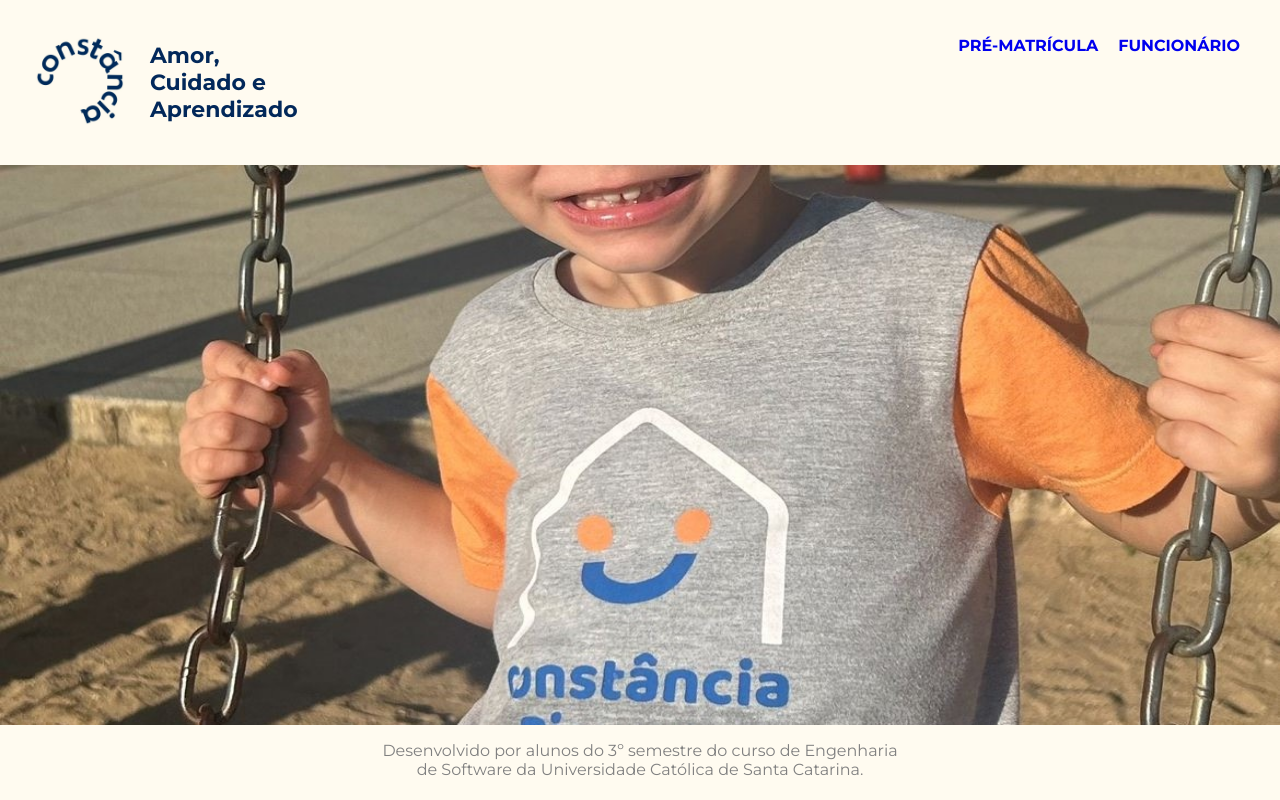
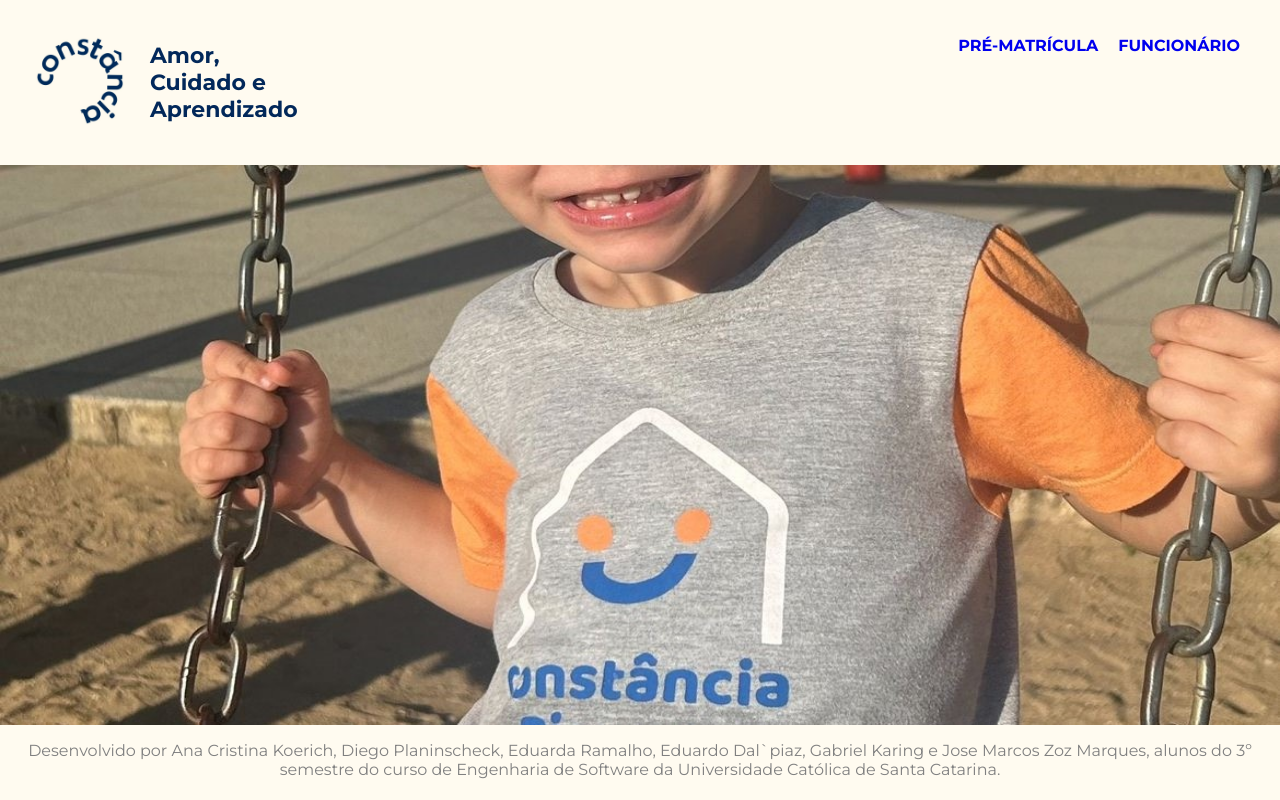
Before and after one commit to DiegoPlaninscheck/pac-frontend, a React (Vite) app: page / in a window 1280 px wide. Built offline with nearby package versions, Linux system fonts and the light colour scheme.

Commit message:
Fix: atualizando footer para inserir nomes dos desenvolvedores

```diff
--- a/src/components/Footer/Footer.css
+++ b/src/components/Footer/Footer.css
@@ -7,4 +7,6 @@
     margin-top: 20;
     text-align: center;
     color: #808080;
+    /* text-align: justify; */
+    width: 100%;
 }
--- a/src/components/Footer/Footer.tsx
+++ b/src/components/Footer/Footer.tsx
@@ -5,7 +5,7 @@ const Footer = () => {
   return (
     <div className="footer">
       <p>
-        Desenvolvido por alunos do 3º semestre do curso de Engenharia <br /> de Software da Universidade Católica de Santa Catarina.
+        Desenvolvido por Ana Cristina Koerich, Diego Planinscheck, Eduarda Ramalho, Eduardo Dal`piaz, Gabriel Karing e Jose Marcos Zoz Marques, alunos do 3º semestre do curso de Engenharia de Software da Universidade Católica de Santa Catarina.
       </p>
     </div>
   )
```
